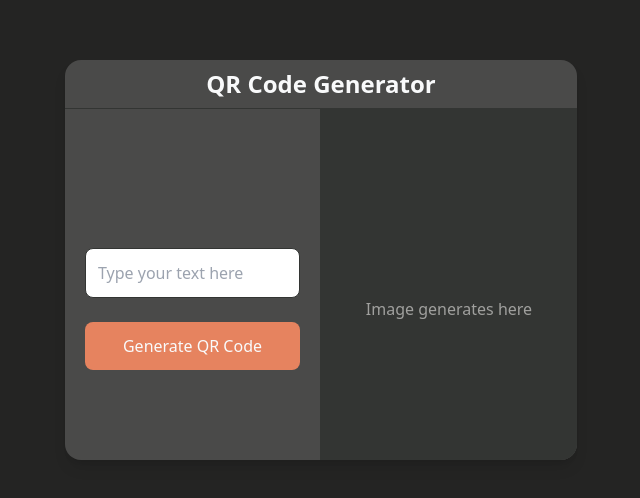
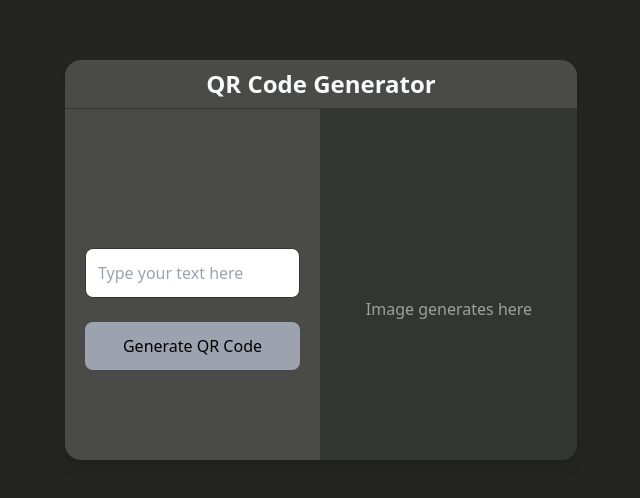
Before and after one commit to CaciaRodrigues/qrcode-generator-frontend, a React (Vite) app: page / in a window 1280 px wide. Shown: the part 140-638 px from the top of the page, without its empty margins (319-959 px from the left). Built offline with nearby package versions, Linux system fonts and the light colour scheme.

Commit message:
Limitação de caracterer e bloqueio de input vazio.

```diff
--- a/src/components/QRCodeGenerator.tsx
+++ b/src/components/QRCodeGenerator.tsx
@@ -9,7 +9,8 @@ export default function QRCodeGenerator() {
     const [qrCode, setQRCode] = useState<string>('');
 
     const generateQRCode = async () => {
-        const backendURL = 'http://127.0.0.1:5000';
+
+        const backendURL = process.env.REACT_APP_BACKEND_URL || 'https://qrcode-generator-c4t1.onrender.com';
 
         try {
             const response = await fetch(`${backendURL}/generate_qr`, {
@@ -36,7 +37,7 @@ export default function QRCodeGenerator() {
     };
 
     return (
-        <div className="w-full h-screen bg-dark-color p-0  flex justify-center items-center">
+        <div className="w-full h-screen bg-dark-color p-0 flex">
             <div className="w-full h-full sm:w-2/5 sm:h-1/2 bg-mid-lit-color shadow-lg sm:rounded-2xl overflow-hidden sm:m-auto">
                 {/* Título */}
                 <div className="text-center p-2 border-b border-mid-color">
@@ -45,23 +46,25 @@ export default function QRCodeGenerator() {
 
                 <div className="flex flex-col sm:grid sm:grid-cols-2 h-full">
                     {/* Input e Botão */}
-                    <div className="flex flex-col justify-center items-center space-y-4 px-5 py-4 sm:space-y-6 sm:px-5 sm:h-full sm:border-r border-mid-color h-[35%] sm:w-full">
+                    <div className="flex flex-col justify-center items-center space-y-4 px-5 py-4 sm:space-y-6 sm:px-5 sm:h-full sm:border-r border-mid-color h-[40%] sm:w-full">
                         <input
                             className="w-full max-w-md border border-mid-color p-3 rounded-lg focus:outline-none focus:ring-2 focus:ring-blue-500"
                             value={text}
                             onChange={(e) => setText(e.target.value)}
                             placeholder="Type your text here"
+                            maxLength={300}
                         />
                         <button
-                            className="w-full max-w-md bg-pop-color text-gray-50 p-3 rounded-lg hover:bg-dark-pop-color transition-all"
+                            className={`w-full max-w-md p-3 rounded-lg transition-all ${text ? 'bg-pop-color text-gray-50 hover:bg-dark-pop-color' : 'bg-gray-400 cursor-not-allowed'}`}
                             onClick={generateQRCode}
+                            disabled={!text}
                         >
                             Generate QR Code
                         </button>
                     </div>
 
                     {/* QR Code */}
-                    <div className="flex items-center justify-center text-center bg-mid-color p-6 h-[65%] sm:h-full">
+                    <div className="flex items-center justify-center text-center bg-mid-color p-6 h-[60%] sm:h-full">
                         {qrCode ? (
                             <div className="flex flex-col items-center">
                                 <img src={qrCode} alt="QR Code" className="w-48 h-48 object-contain" />
```
